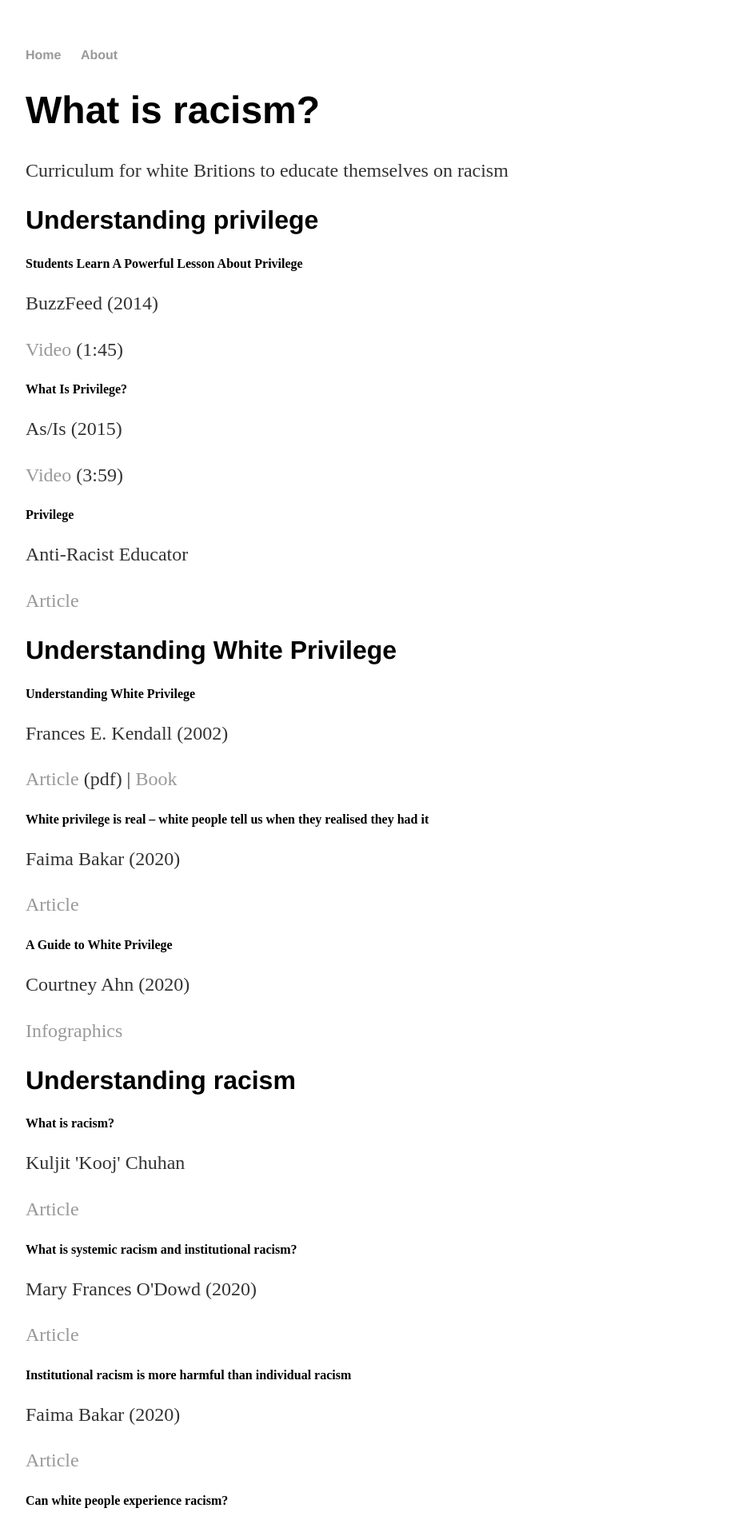
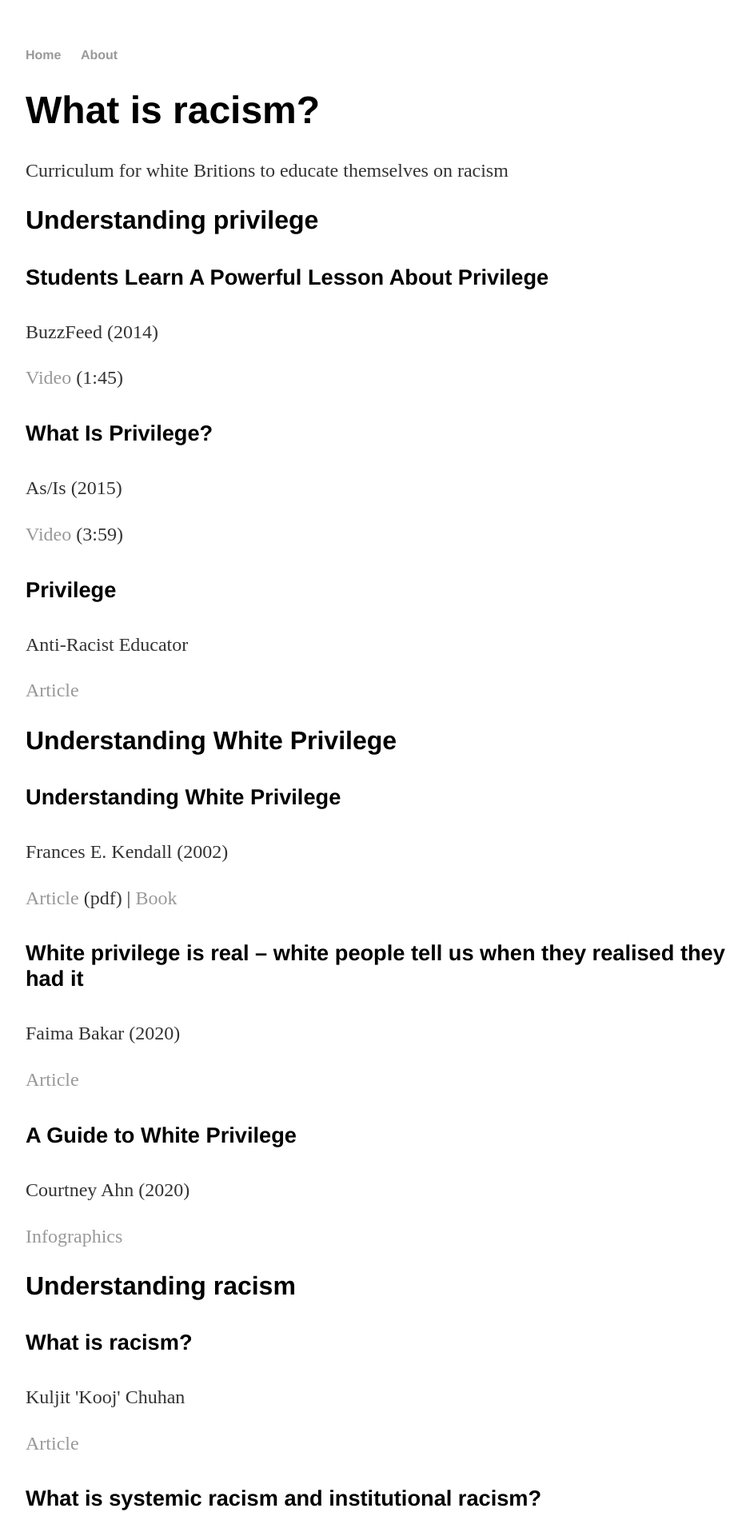
Before and after one commit to whatisracism/whatisracism.github.io, a Jekyll site: the page built from index.html, in a window 1280 px wide. Shown: the top 1916 px of the page at 80% size, without its empty margins (160-1098 px from the left). Built offline with Jekyll 4.4.1, drawn with Linux system fonts in a browser that asks for light colours.

Commit message:
Update main.css

```diff
--- a/css/main.css
+++ b/css/main.css
@@ -28,8 +28,12 @@ h2 {
     font-family:'Helvetica', 'Arial', 'Sans-Serif';
 }
 h3 {
-    font-size: 1.2em;
+    font-size: 1.8em;
     font-style: bold;
+    font-family:'Helvetica', 'Arial', 'Sans-Serif';
+}
+h4 {
+    font-size: 1.7em;
     font-family:'Helvetica', 'Arial', 'Sans-Serif';
 }
 p {
```
